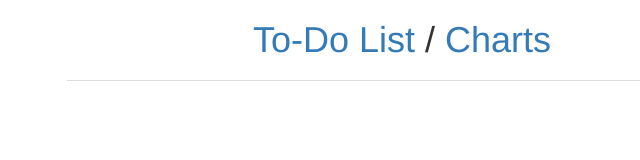
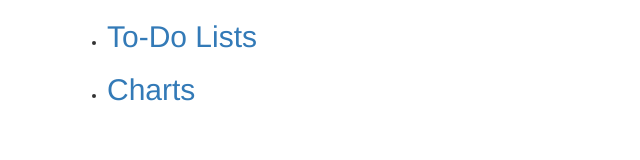
Before and after one commit to akshayKhot/LocalStorage, a website: page index.html in a window 1280 px wide. Shown: the whole page, without its empty margins (238-878 px from the left). Drawn offline with nearby package versions, Linux system fonts and the light colour scheme.

Commit message:
refactor and create list of projects

```diff
--- a/index.html
+++ b/index.html
@@ -14,10 +14,14 @@
 
     <div class="container">
 
-        <h1>
-            <a href="list.html">To-Do List</a> /
-            <a href="charts.html">Charts</a>
-        </h1>
+        <ul>
+           <li>
+                <h2><a href="html/list.html">To-Do Lists</a> </h2>
+           </li>
+           <li>
+               <h2><a href="html/charts.html">Charts</a></h2>
+            </li>
+        </ul>
 
     </div>
 
```
Also changed, not shown: html/charts.html (renamed from charts.html, +3 -3 lines), html/list.html (renamed from list.html, +2 -2 lines).
